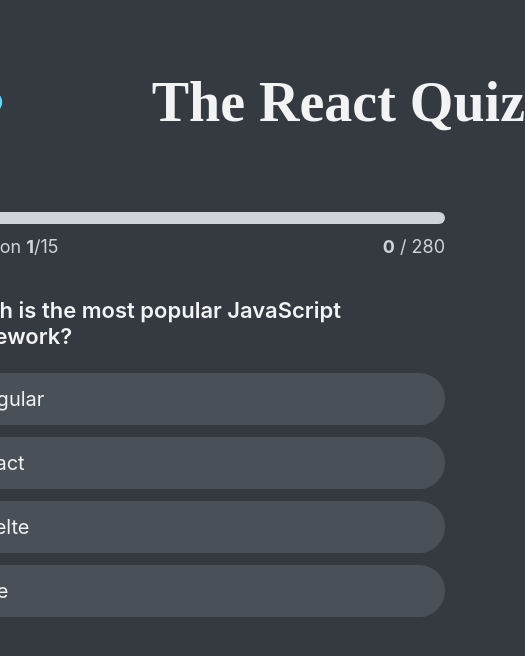
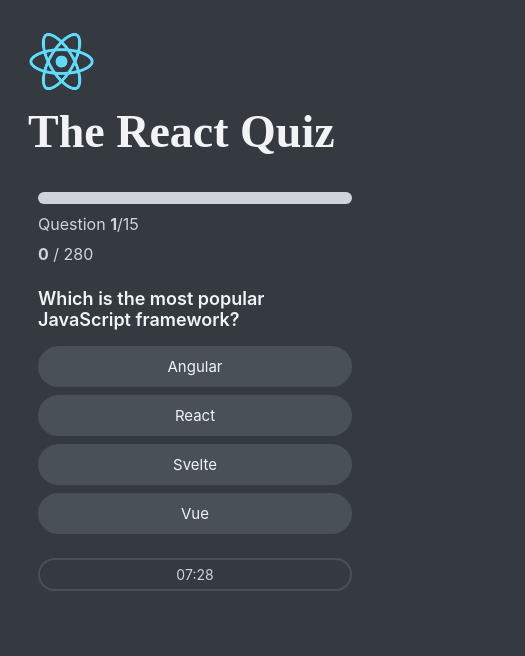
Before and after one commit to arx-td/React-Project-about-useReducer-Hook, a React (Create React App) app: page / in a window 390 px wide. Both pictures are taken after a click on the button "Let's Start". Shown: the top 656 px of the page, 525 px wide, since content can reach past the window. Built offline with nearby package versions, Linux system fonts and the light colour scheme; data requests are answered from the project's data file.

Commit message:
the complete Quiz app with responsivness

```diff
--- a/public/index.html
+++ b/public/index.html
@@ -24,7 +24,7 @@
       work correctly both with client-side routing and a non-root public URL.
       Learn how to configure a non-root public URL by running `npm run build`.
     -->
-    <title>React App</title>
+    <title>React Quiz</title>
   </head>
   <body>
     <noscript>You need to enable JavaScript to run this app.</noscript>
--- a/src/components/App.js
+++ b/src/components/App.js
@@ -8,6 +8,10 @@
 import NextButton from "./NextButton";
 import Progress from "./Progress";
 import Finished from "./Finished";
+import Footer from "./Footer";
+import Timer from "./Timer";
+
+const SEC_PER_QUESTIONS = 30;
 
 const initialState = {
   questions: [],
@@ -18,6 +22,7 @@
   answer: null,
   points: 0,
   highScore: 0,
+  secondsRemaining: 10,
 };
 
 function reducer(state, action) {
@@ -27,7 +32,11 @@
     case "dataFailed":
       return { ...state, status: "error" };
     case "start":
-      return { ...state, status: "active" };
+      return {
+        ...state,
+        status: "active",
+        secondsRemaining: state.questions.length * SEC_PER_QUESTIONS,
+      };
     case "newAnswer":
       const question = state.questions.at(state.index);
       return {
@@ -55,6 +64,16 @@
         questions: state.questions,
         status: "ready",
       };
+
+    case "tick": {
+      const next = state.secondsRemaining - 1;
+      return {
+        ...state,
+        secondsRemaining: next,
+        status: next <= 0 ? "finished" : state.status,
+      };
+    }
+
     default:
       console.error("Unknown action in reducer:", action);
       return state;
@@ -62,8 +81,10 @@
 }
 
 export default function App() {
-  const [{ questions, status, index, answer, points, highScore }, dispatch] =
-    useReducer(reducer, initialState);
+  const [
+    { questions, status, index, answer, points, highScore, secondsRemaining },
+    dispatch,
+  ] = useReducer(reducer, initialState);
 
   const numQuestions = questions.length;
   const maxPossibelPoints = questions.reduce(
@@ -100,12 +121,16 @@
               dispatch={dispatch}
               answer={answer}
             />
+
+            <Footer>
+              <Timer dispatch={dispatch} secondsRemaining={secondsRemaining} />
               <NextButton
                 dispatch={dispatch}
                 answer={answer}
                 index={index}
                 numQuestions={numQuestions}
               />
+            </Footer>
           </>
         )}
         {status === "finished" && (
--- /dev/null
+++ b/src/components/Footer.js
@@ -0,0 +1,5 @@
+function Footer({ children }) {
+  return <footer>{children}</footer>;
+}
+
+export default Footer;
--- /dev/null
+++ b/src/components/Timer.js
@@ -0,0 +1,26 @@
+import { useEffect } from "react";
+
+function Timer({ dispatch, secondsRemaining }) {
+  const mins = Math.floor(secondsRemaining / 60);
+  const seconds = secondsRemaining % 60;
+  useEffect(
+    function () {
+      const id = setInterval(function () {
+        dispatch({ type: "tick" });
+      }, 1000);
+
+      return () => clearInterval(id);
+    },
+    [dispatch]
+  );
+
+  return (
+    <div className="timer">
+      {mins < 10 && "0"}
+      {mins}:{seconds < 10 && "0"}
+      {seconds}
+    </div>
+  );
+}
+
+export default Timer;
--- a/src/index.css
+++ b/src/index.css
@@ -6,8 +6,13 @@
 
   --color-theme: #1098ad;
   --color-accent: #ffa94d;
+
+  /* sizing scale */
+  --max-width: 90rem;
+  --content-width: 50rem;
 }
 
+/* Google font */
 @import url("https://fonts.googleapis.com/css2?family=Codystar&display=swap");
 
 * {
@@ -16,8 +21,9 @@
   box-sizing: border-box;
 }
 
+/* Mobile first base */
 html {
-  font-size: 62.5%;
+  font-size: 62.5%; /* 1rem = 10px */
   font-family: -apple-system, BlinkMacSystemFont, "Segoe UI", Roboto, Oxygen,
     Ubuntu, Cantarell, "Open Sans", "Helvetica Neue", sans-serif;
 }
@@ -26,76 +32,85 @@
   min-height: 100vh;
   color: var(--color-light);
   background-color: var(--color-darkest);
-  padding: 3.2rem;
+  padding: 2.4rem; /* slightly smaller on mobile */
+  display: flex;
+  justify-content: center;
+  align-items: flex-start;
 }
 
+/* App container */
 .app {
+  width: 100%;
+  max-width: var(--max-width);
+  padding: 1.6rem;
   display: flex;
   flex-direction: column;
   align-items: center;
-  justify-content: center;
 }
 
+/* Main content area */
 .main {
-  width: 50rem;
+  width: 100%;
+  max-width: var(--content-width);
+  margin: 0 auto;
+  padding: 1.6rem;
+  background: transparent;
 }
 
+/* Header */
 .app-header {
-  width: 66rem;
-  margin-bottom: 4rem;
+  width: 100%;
+  max-width: calc(var(--content-width) + 6rem);
+  margin-bottom: 2.4rem;
   display: flex;
   align-items: center;
   justify-content: space-between;
+  gap: 1.2rem;
 }
 
-.error {
-  text-align: center;
-  font-size: 1.6rem;
-  font-weight: 500;
-  padding: 2rem;
-  background-color: #495057;
-  border-radius: 100px;
-}
-
+/* Typography scale (responsive-friendly sizes) */
 img {
-  width: 14rem;
+  width: 12rem;
+  max-width: 20%;
 }
 
 h1 {
   font-family: "Codystar";
-  font-size: 5.6rem;
+  font-size: 4.8rem; /* 48px */
 }
 
 h2 {
-  font-size: 3.6rem;
-  margin-bottom: 2rem;
+  font-size: 3.2rem;
+  margin-bottom: 1.6rem;
 }
 
 h3 {
-  font-size: 2.4rem;
-  font-weight: 600;
-  margin-bottom: 4rem;
-}
-
-h4 {
-  font-size: 2.2rem;
+  font-size: 2rem;
   font-weight: 600;
   margin-bottom: 2.4rem;
 }
 
+h4 {
+  font-size: 1.8rem;
+  font-weight: 600;
+  margin-bottom: 1.6rem;
+}
+
+/* start area */
 .start {
   display: flex;
   flex-direction: column;
   align-items: center;
 }
 
+/* progress */
 .progress {
-  margin-bottom: 4rem;
+  margin-bottom: 2.4rem;
   display: grid;
   justify-content: space-between;
   gap: 1.2rem;
-  grid-template-columns: auto auto;
-  font-size: 1.8rem;
+  grid-template-columns: 1fr 1fr;
+  font-size: 1.6rem;
   color: var(--color-medium);
 }
 
@@ -105,7 +120,6 @@
   height: 12px;
   grid-column: 1 / -1;
 }
-
 ::-webkit-progress-bar {
   background-color: var(--color-medium);
   border-radius: 100px;
@@ -115,47 +129,46 @@
   border-radius: 100px;
 }
 
+/* Buttons */
 .btn {
-  display: block;
+  display: inline-block;
   font-family: inherit;
   color: inherit;
-  font-size: 2rem;
+  font-size: 1.8rem;
   border: 2px solid var(--color-dark);
   background-color: var(--color-dark);
-  padding: 1.2rem 2.4rem;
+  padding: 1rem 1.6rem;
   cursor: pointer;
   border-radius: 100px;
-  transition: 0.3s;
+  transition: 0.18s;
 }
-
 .btn:not([disabled]):hover {
   background-color: var(--color-darkest);
 }
-
 .btn-option:not([disabled]):hover {
-  transform: translateX(1.2rem);
+  transform: translateX(0.8rem);
 }
-
 .btn[disabled]:hover {
   cursor: not-allowed;
 }
-
 .btn-ui {
   float: right;
 }
 
+/* Options list */
 .options {
   display: flex;
   flex-direction: column;
-  gap: 1.2rem;
-  margin-bottom: 3.2rem;
+  gap: 1rem;
+  margin-bottom: 2.4rem;
 }
 
 .btn-option {
   width: 100%;
   text-align: left;
+  font-size: 1.6rem;
+  padding: 1rem 1.4rem;
 }
-
 .btn-option.correct {
   background-color: var(--color-theme);
   border: 2px solid var(--color-theme);
@@ -166,66 +179,54 @@
   border: 2px solid var(--color-accent);
   color: var(--color-darkest);
 }
-
 .answer {
-  transform: translateX(2rem);
+  transform: translateX(1.2rem);
 }
 
+/* Result area */
 .result {
   background-color: var(--color-theme);
   color: var(--color-light);
   border-radius: 100px;
   text-align: center;
-  padding: 2rem 0;
+  padding: 1.6rem 0;
+  font-size: 1.8rem;
+  font-weight: 500;
+  margin-bottom: 1.2rem;
+}
+.result span {
   font-size: 2rem;
-  font-weight: 500;
-  margin-bottom: 1.6rem;
+  margin-right: 0.4rem;
 }
 
-.result span {
-  font-size: 2.2rem;
-  margin-right: 4px;
+/* Highscore text */
+.highscore {
+  font-size: 1.6rem;
+  text-align: center;
+  margin-bottom: 2.4rem;
 }
 
-.highscore {
-  font-size: 1.8rem;
-  text-align: center;
-  margin-bottom: 4.8rem;
-}
-
+/* Loader */
 .loader-container {
   display: flex;
   flex-direction: column;
   align-items: center;
-  margin-top: 4rem;
-  gap: 1.6rem;
-
+  margin-top: 2.4rem;
+  gap: 1.2rem;
   color: var(--color-medium);
   font-size: 1.4rem;
 }
-
-.timer {
-  float: left;
-  font-size: 1.8rem;
-  color: var(--color-medium);
-  border: 2px solid var(--color-dark);
-  padding: 1.35rem 2.8rem;
-  border-radius: 100px;
-}
-
-/* CREDIT: https://dev.to/afif/i-made-100-css-loaders-for-your-next-project-4eje */
 .loader {
-  width: 50px;
-  height: 24px;
+  width: 40px;
+  height: 18px;
   background: radial-gradient(circle closest-side, currentColor 90%, #0000) 0%
       50%,
     radial-gradient(circle closest-side, currentColor 90%, #0000) 50% 50%,
     radial-gradient(circle closest-side, currentColor 90%, #0000) 100% 50%;
-  background-size: calc(100% / 3) 12px;
+  background-size: calc(100% / 3) 10px;
   background-repeat: no-repeat;
   animation: loader 1s infinite linear;
 }
-
 @keyframes loader {
   20% {
     background-position: 0% 0%, 50% 50%, 100% 50%;
@@ -241,8 +242,35 @@
   }
 }
 
-/* ********** */
-/* First counter example */
+/* Timer - make it inline-flex for proper alignment on small screens */
+.timer {
+  display: inline-flex;
+  align-items: center;
+  justify-content: center;
+  font-size: 1.6rem;
+  color: var(--color-medium);
+  border: 2px solid var(--color-dark);
+  padding: 0.8rem 1.4rem;
+  border-radius: 100px;
+  margin-right: 1rem;
+}
+
+/* Footer */
+footer {
+  width: 100%;
+  display: flex;
+  gap: 1rem;
+  align-items: center;
+  justify-content: space-between;
+  margin-top: 1.6rem;
+}
+
+/* Question card spacing on small screens */
+.question-card {
+  padding: 1.2rem;
+}
+
+/* Counter example (kept for reference) */
 .counter {
   display: flex;
   flex-direction: column;
@@ -250,10 +278,128 @@
   gap: 1rem;
   font-size: 2rem;
   font-weight: bold;
-  margin: 6rem;
+  margin: 3.2rem;
 }
-
 .counter * {
   font-size: inherit;
   padding: 0.8rem;
 }
+
+/* ********** Responsive Breakpoints ********** */
+
+/* Small phones (up to 400px) */
+@media (max-width: 400px) {
+  body {
+    padding: 1.2rem;
+  }
+  .main {
+    padding: 1rem;
+  }
+  h1 {
+    font-size: 3.6rem;
+  }
+  h2 {
+    font-size: 2.4rem;
+  }
+  h3 {
+    font-size: 1.8rem;
+  }
+  .app-header {
+    gap: 0.6rem;
+  }
+  img {
+    width: 10rem;
+  }
+  .btn {
+    font-size: 1.6rem;
+    padding: 0.8rem 1.2rem;
+  }
+  .timer {
+    font-size: 1.4rem;
+    padding: 0.6rem 1rem;
+    margin-right: 0.6rem;
+  }
+  .progress {
+    grid-template-columns: 1fr;
+    gap: 0.8rem;
+  }
+  .options {
+    gap: 0.8rem;
+  }
+}
+
+/* Portrait phones / small tablets (up to 600px) */
+@media (max-width: 600px) {
+  .main {
+    max-width: 44rem;
+  }
+  h1 {
+    font-size: 4rem;
+  }
+  h2 {
+    font-size: 2.8rem;
+  }
+  .progress {
+    grid-template-columns: 1fr;
+  }
+  .app-header {
+    width: 100%;
+    flex-direction: column;
+    align-items: flex-start;
+    gap: 1rem;
+  }
+  footer {
+    flex-direction: column-reverse;
+    align-items: stretch;
+    gap: 0.8rem;
+  }
+  .timer {
+    margin-right: 0;
+    width: 100%;
+    justify-content: center;
+  }
+  .btn-ui {
+    float: none;
+    align-self: flex-end;
+  }
+  .btn {
+    width: 100%;
+    text-align: center;
+  }
+  .btn-option {
+    padding: 0.9rem 1rem;
+    font-size: 1.5rem;
+  }
+}
+
+/* Medium devices - tablets (up to 900px) */
+@media (max-width: 900px) {
+  :root {
+    --content-width: 40rem;
+  }
+  .main {
+    max-width: 40rem;
+  }
+  h1 {
+    font-size: 4.6rem;
+  }
+  .progress {
+    gap: 1rem;
+  }
+  footer {
+    gap: 1rem;
+  }
+}
+
+/* Larger desktops - keep original layout */
+@media (min-width: 901px) {
+  body {
+    padding: 3.2rem;
+  }
+  .main {
+    max-width: var(--content-width);
+  }
+  .app-header {
+    margin-bottom: 4rem;
+  }
+}
```
Lines whose indentation alone changed are shown as unchanged.
